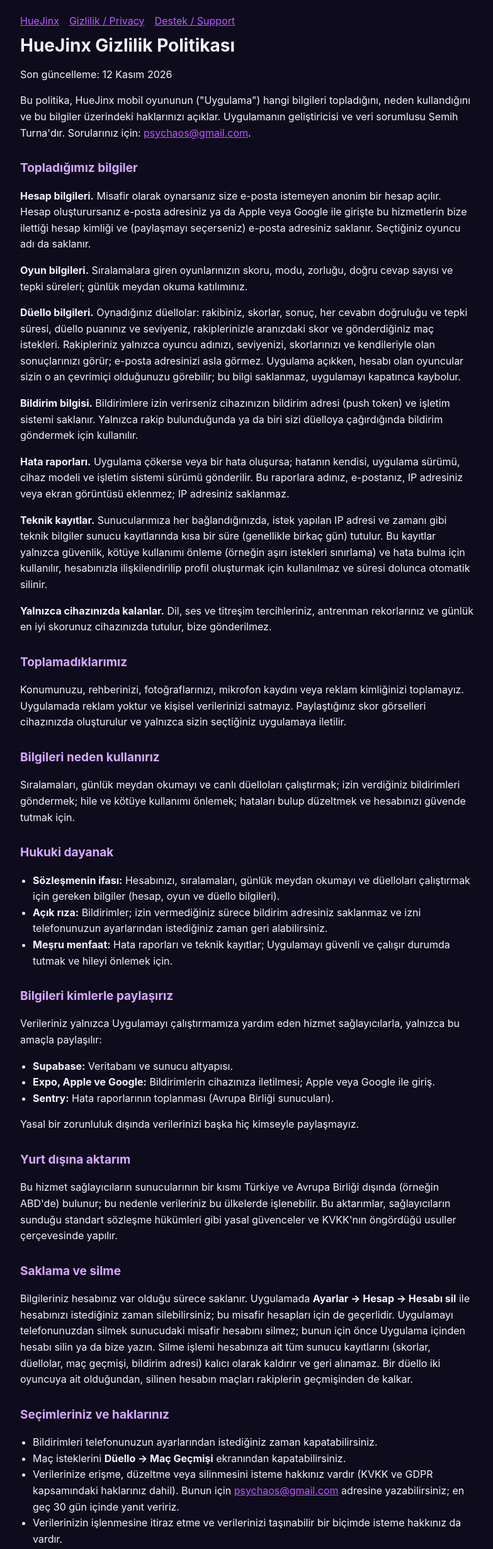
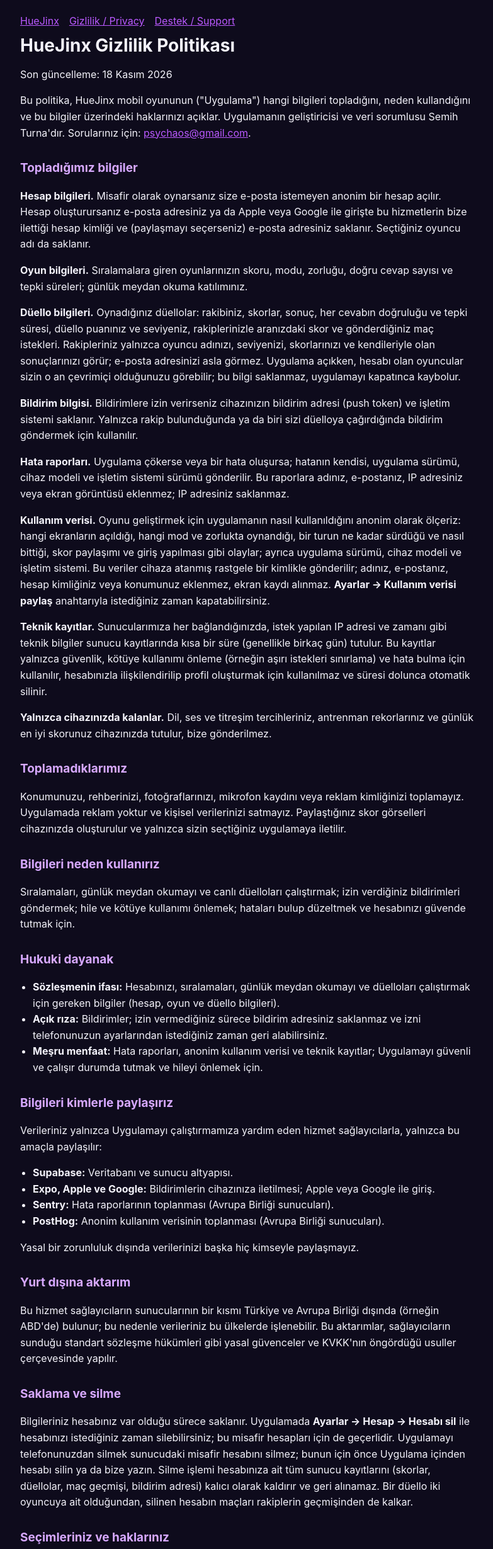
Before and after one commit to PsyChaos/huejinx-legal, a plain HTML site: page privacy.html in a window 1280 px wide. Shown: the part 70-2530 px from the top of the page at 63% size, without its empty margins (248-1031 px from the left). Drawn offline with Linux system fonts and the light colour scheme.

Commit message:
Describe anonymous usage analytics in the privacy policy

```diff
--- a/privacy.html
+++ b/privacy.html
@@ -22,7 +22,7 @@
 <div class="brand">HUE <span>JINX</span></div>
 <nav><a href="index.html">HueJinx</a><a href="privacy.html">Gizlilik / Privacy</a><a href="support.html">Destek / Support</a></nav>
 <h1>HueJinx Gizlilik Politikası</h1>
-<p>Son güncelleme: 12 Kasım 2026</p>
+<p>Son güncelleme: 18 Kasım 2026</p>
 <p>Bu politika, HueJinx mobil oyununun ("Uygulama") hangi bilgileri topladığını, neden kullandığını ve bu bilgiler üzerindeki haklarınızı açıklar. Uygulamanın geliştiricisi ve veri sorumlusu Semih Turna'dır. Sorularınız için: <a href="mailto:psychaos@gmail.com">psychaos@gmail.com</a>.</p>
 <h2>Topladığımız bilgiler</h2>
 <p><strong>Hesap bilgileri.</strong> Misafir olarak oynarsanız size e-posta istemeyen anonim bir hesap açılır. Hesap oluşturursanız e-posta adresiniz ya da Apple veya Google ile girişte bu hizmetlerin bize ilettiği hesap kimliği ve (paylaşmayı seçerseniz) e-posta adresiniz saklanır. Seçtiğiniz oyuncu adı da saklanır.</p>
@@ -30,6 +30,7 @@
 <p><strong>Düello bilgileri.</strong> Oynadığınız düellolar: rakibiniz, skorlar, sonuç, her cevabın doğruluğu ve tepki süresi, düello puanınız ve seviyeniz, rakiplerinizle aranızdaki skor ve gönderdiğiniz maç istekleri. Rakipleriniz yalnızca oyuncu adınızı, seviyenizi, skorlarınızı ve kendileriyle olan sonuçlarınızı görür; e-posta adresinizi asla görmez. Uygulama açıkken, hesabı olan oyuncular sizin o an çevrimiçi olduğunuzu görebilir; bu bilgi saklanmaz, uygulamayı kapatınca kaybolur.</p>
 <p><strong>Bildirim bilgisi.</strong> Bildirimlere izin verirseniz cihazınızın bildirim adresi (push token) ve işletim sistemi saklanır. Yalnızca rakip bulunduğunda ya da biri sizi düelloya çağırdığında bildirim göndermek için kullanılır.</p>
 <p><strong>Hata raporları.</strong> Uygulama çökerse veya bir hata oluşursa; hatanın kendisi, uygulama sürümü, cihaz modeli ve işletim sistemi sürümü gönderilir. Bu raporlara adınız, e-postanız, IP adresiniz veya ekran görüntüsü eklenmez; IP adresiniz saklanmaz.</p>
+<p><strong>Kullanım verisi.</strong> Oyunu geliştirmek için uygulamanın nasıl kullanıldığını anonim olarak ölçeriz: hangi ekranların açıldığı, hangi mod ve zorlukta oynandığı, bir turun ne kadar sürdüğü ve nasıl bittiği, skor paylaşımı ve giriş yapılması gibi olaylar; ayrıca uygulama sürümü, cihaz modeli ve işletim sistemi. Bu veriler cihaza atanmış rastgele bir kimlikle gönderilir; adınız, e-postanız, hesap kimliğiniz veya konumunuz eklenmez, ekran kaydı alınmaz. <strong>Ayarlar → Kullanım verisi paylaş</strong> anahtarıyla istediğiniz zaman kapatabilirsiniz.</p>
 <p><strong>Teknik kayıtlar.</strong> Sunucularımıza her bağlandığınızda, istek yapılan IP adresi ve zamanı gibi teknik bilgiler sunucu kayıtlarında kısa bir süre (genellikle birkaç gün) tutulur. Bu kayıtlar yalnızca güvenlik, kötüye kullanımı önleme (örneğin aşırı istekleri sınırlama) ve hata bulma için kullanılır, hesabınızla ilişkilendirilip profil oluşturmak için kullanılmaz ve süresi dolunca otomatik silinir.</p>
 <p><strong>Yalnızca cihazınızda kalanlar.</strong> Dil, ses ve titreşim tercihleriniz, antrenman rekorlarınız ve günlük en iyi skorunuz cihazınızda tutulur, bize gönderilmez.</p>
 <h2>Toplamadıklarımız</h2>
@@ -37,10 +38,10 @@
 <h2>Bilgileri neden kullanırız</h2>
 <p>Sıralamaları, günlük meydan okumayı ve canlı düelloları çalıştırmak; izin verdiğiniz bildirimleri göndermek; hile ve kötüye kullanımı önlemek; hataları bulup düzeltmek ve hesabınızı güvende tutmak için.</p>
 <h2>Hukuki dayanak</h2>
-<ul><li><strong>Sözleşmenin ifası:</strong> Hesabınızı, sıralamaları, günlük meydan okumayı ve düelloları çalıştırmak için gereken bilgiler (hesap, oyun ve düello bilgileri).</li><li><strong>Açık rıza:</strong> Bildirimler; izin vermediğiniz sürece bildirim adresiniz saklanmaz ve izni telefonunuzun ayarlarından istediğiniz zaman geri alabilirsiniz.</li><li><strong>Meşru menfaat:</strong> Hata raporları ve teknik kayıtlar; Uygulamayı güvenli ve çalışır durumda tutmak ve hileyi önlemek için.</li></ul>
+<ul><li><strong>Sözleşmenin ifası:</strong> Hesabınızı, sıralamaları, günlük meydan okumayı ve düelloları çalıştırmak için gereken bilgiler (hesap, oyun ve düello bilgileri).</li><li><strong>Açık rıza:</strong> Bildirimler; izin vermediğiniz sürece bildirim adresiniz saklanmaz ve izni telefonunuzun ayarlarından istediğiniz zaman geri alabilirsiniz.</li><li><strong>Meşru menfaat:</strong> Hata raporları, anonim kullanım verisi ve teknik kayıtlar; Uygulamayı güvenli ve çalışır durumda tutmak ve hileyi önlemek için.</li></ul>
 <h2>Bilgileri kimlerle paylaşırız</h2>
 <p>Verileriniz yalnızca Uygulamayı çalıştırmamıza yardım eden hizmet sağlayıcılarla, yalnızca bu amaçla paylaşılır:</p>
-<ul><li><strong>Supabase:</strong> Veritabanı ve sunucu altyapısı.</li><li><strong>Expo, Apple ve Google:</strong> Bildirimlerin cihazınıza iletilmesi; Apple veya Google ile giriş.</li><li><strong>Sentry:</strong> Hata raporlarının toplanması (Avrupa Birliği sunucuları).</li></ul>
+<ul><li><strong>Supabase:</strong> Veritabanı ve sunucu altyapısı.</li><li><strong>Expo, Apple ve Google:</strong> Bildirimlerin cihazınıza iletilmesi; Apple veya Google ile giriş.</li><li><strong>Sentry:</strong> Hata raporlarının toplanması (Avrupa Birliği sunucuları).</li><li><strong>PostHog:</strong> Anonim kullanım verisinin toplanması (Avrupa Birliği sunucuları).</li></ul>
 <p>Yasal bir zorunluluk dışında verilerinizi başka hiç kimseyle paylaşmayız.</p>
 <h2>Yurt dışına aktarım</h2>
 <p>Bu hizmet sağlayıcıların sunucularının bir kısmı Türkiye ve Avrupa Birliği dışında (örneğin ABD'de) bulunur; bu nedenle verileriniz bu ülkelerde işlenebilir. Bu aktarımlar, sağlayıcıların sunduğu standart sözleşme hükümleri gibi yasal güvenceler ve KVKK'nın öngördüğü usuller çerçevesinde yapılır.</p>
@@ -54,7 +55,7 @@
 <p>Bu politikayı güncellersek en üstteki tarihi değiştiririz. Önemli değişiklikleri Uygulama içinde bildiririz.</p>
 <hr>
 <h1>HueJinx Privacy Policy</h1>
-<p>Last updated: November 12, 2026</p>
+<p>Last updated: November 18, 2026</p>
 <p>This policy explains what information the HueJinx mobile game (the "App") collects, why, and your rights over it. The App's developer and data controller is Semih Turna. Questions: <a href="mailto:psychaos@gmail.com">psychaos@gmail.com</a>.</p>
 <h2>Information we collect</h2>
 <p><strong>Account.</strong> Playing as a guest creates an anonymous account with no email. If you create an account, we store your email address, or the account identifier (and, if you choose to share it, the email) that Apple or Google sends when you sign in with them, plus the player name you choose.</p>
@@ -62,6 +63,7 @@
 <p><strong>Duels.</strong> The duels you play: your opponent, scores, result, each answer's correctness and reaction time, your duel points and tier, your head-to-head records and the match requests you send. Opponents only see your player name, tier, scores and results against them; never your email. While the app is open, signed-in players can see that you are online; this is not stored and ends when you close the app.</p>
 <p><strong>Notifications.</strong> If you allow notifications, we store your device's push token and operating system, used only to tell you an opponent was found or someone challenged you.</p>
 <p><strong>Crash reports.</strong> If the App crashes or hits an error, we receive the error, App version, device model and OS version. No name, email or screenshot is attached, and your IP address is not stored.</p>
+<p><strong>Usage data.</strong> To improve the game we measure, anonymously, how the App is used: which screens are opened, which mode and difficulty are played, how long a run lasts and how it ends, and events such as sharing a score or signing in; plus the App version, device model and OS version. It is sent with a random id assigned to the device; no name, email, account id or location is attached and no screen recording is made. You can turn it off at any time in <strong>Settings → Share usage data</strong>.</p>
 <p><strong>Technical logs.</strong> Whenever you connect to our servers, technical details such as the requesting IP address and the time are kept in server logs for a short time (usually a few days). They are used only for security, abuse prevention (for example rate limiting) and debugging, are not used to build a profile of you, and are deleted automatically when they expire.</p>
 <p><strong>On your device only.</strong> Language, sound and haptic preferences, practice records and your daily best stay on your device and are not sent to us.</p>
 <h2>What we do not collect</h2>
@@ -69,10 +71,10 @@
 <h2>Why we use it</h2>
 <p>To run leaderboards, the daily challenge and live duels; to send the notifications you allowed; to prevent cheating and abuse; to find and fix errors; and to keep your account secure.</p>
 <h2>Legal basis</h2>
-<ul><li><strong>Performance of a contract:</strong> the information needed to run your account, leaderboards, the daily challenge and duels (account, gameplay and duel information).</li><li><strong>Consent:</strong> notifications; your push token is only stored if you allow notifications, and you can withdraw that at any time in your phone's settings.</li><li><strong>Legitimate interests:</strong> crash reports and technical logs, to keep the App secure and working and to prevent cheating.</li></ul>
+<ul><li><strong>Performance of a contract:</strong> the information needed to run your account, leaderboards, the daily challenge and duels (account, gameplay and duel information).</li><li><strong>Consent:</strong> notifications; your push token is only stored if you allow notifications, and you can withdraw that at any time in your phone's settings.</li><li><strong>Legitimate interests:</strong> crash reports, anonymous usage data and technical logs, to keep the App secure and working and to prevent cheating.</li></ul>
 <h2>Who we share it with</h2>
 <p>Only with service providers that help us run the App, and only for that purpose:</p>
-<ul><li><strong>Supabase:</strong> database and server infrastructure.</li><li><strong>Expo, Apple and Google:</strong> delivering notifications; Sign in with Apple or Google.</li><li><strong>Sentry:</strong> collecting crash reports (European Union servers).</li></ul>
+<ul><li><strong>Supabase:</strong> database and server infrastructure.</li><li><strong>Expo, Apple and Google:</strong> delivering notifications; Sign in with Apple or Google.</li><li><strong>Sentry:</strong> collecting crash reports (European Union servers).</li><li><strong>PostHog:</strong> collecting anonymous usage data (European Union servers).</li></ul>
 <p>We share nothing with anyone else unless the law requires it.</p>
 <h2>International transfers</h2>
 <p>Some of these providers' servers are outside Turkey and the European Union (for example in the United States), so your information may be processed there. These transfers rely on legal safeguards such as the providers' Standard Contractual Clauses and the procedures required by Turkey's KVKK.</p>
```
